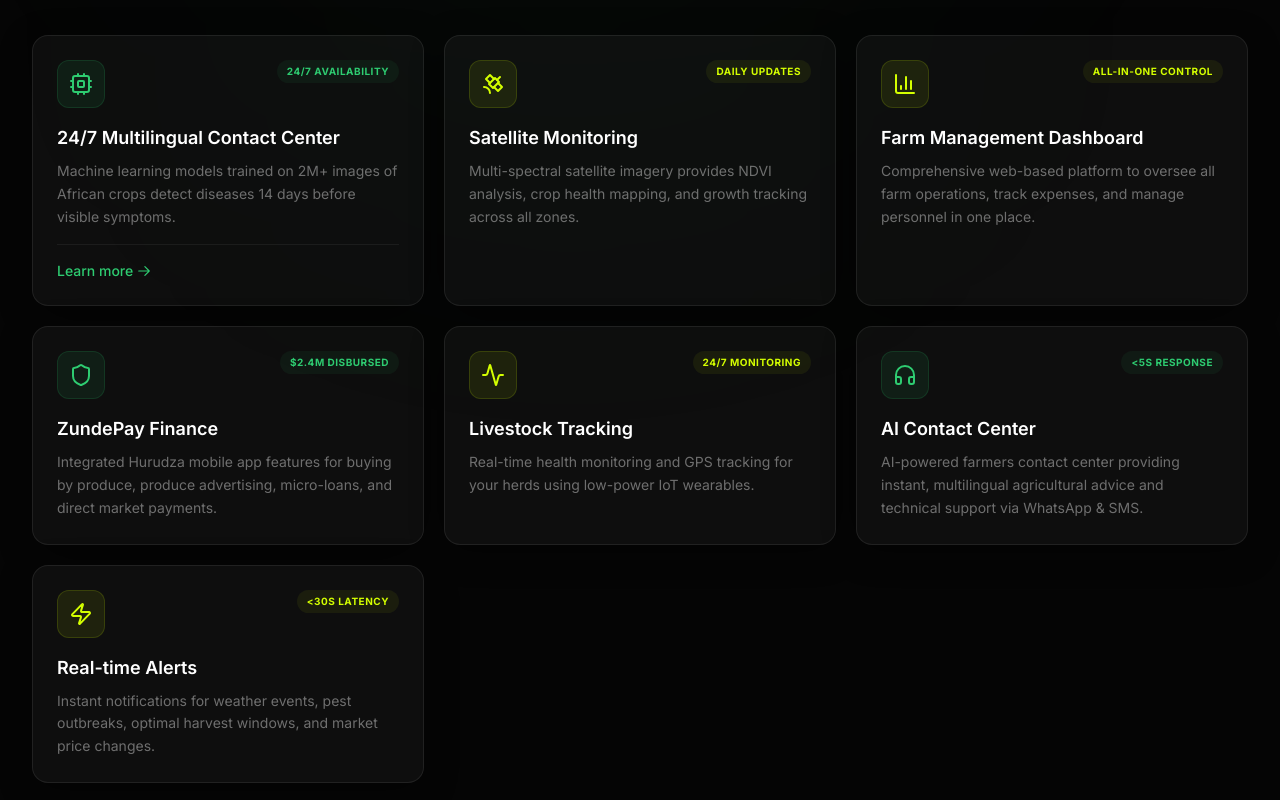
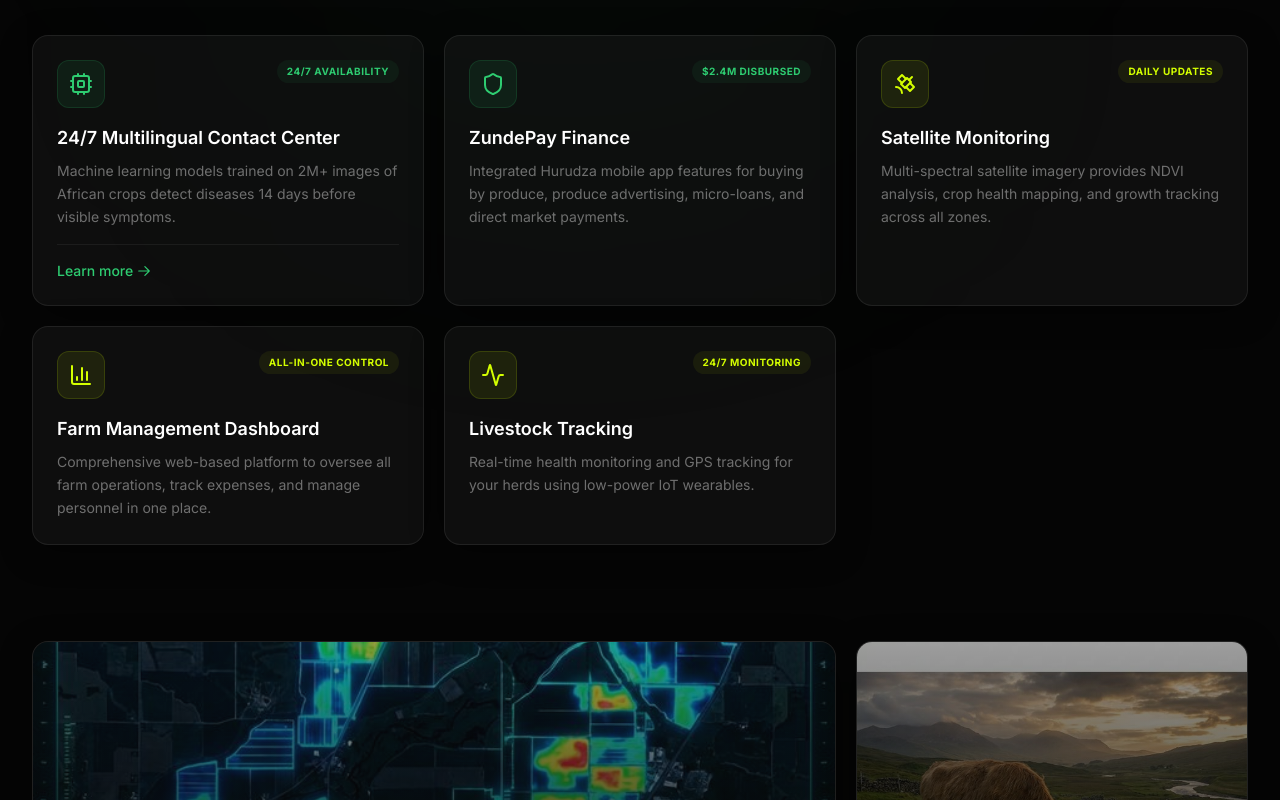
Before and after one commit to ThulaniTheProgrammer/Hurudzaii, a React (Vite) app: page / in a window 1280 px wide. Shown: the part 1680-2480 px from the top of the page. Built offline with nearby package versions, Linux system fonts and the light colour scheme.

Commit message:
Refactor Features Grid: remove specific cards and reprioritize ZundePay

```diff
--- a/src/components/agritech/FeaturesSection.tsx
+++ b/src/components/agritech/FeaturesSection.tsx
@@ -16,6 +16,13 @@ const features = [
     color: '#2ECC71',
   },
   {
+    icon: Shield,
+    title: 'ZundePay Finance',
+    description: 'Integrated Hurudza mobile app features for buying by produce, produce advertising, micro-loans, and direct market payments.',
+    stat: '$2.4M Disbursed',
+    color: '#2ECC71',
+  },
+  {
     icon: Satellite,
     title: 'Satellite Monitoring',
     description: 'Multi-spectral satellite imagery provides NDVI analysis, crop health mapping, and growth tracking across all zones.',
@@ -30,31 +37,10 @@ const features = [
     color: '#D4FF00',
   },
   {
-    icon: Shield,
-    title: 'ZundePay Finance',
-    description: 'Integrated Hurudza mobile app features for buying by produce, produce advertising, micro-loans, and direct market payments.',
-    stat: '$2.4M Disbursed',
-    color: '#2ECC71',
-  },
-  {
     icon: Activity,
     title: 'Livestock Tracking',
     description: 'Real-time health monitoring and GPS tracking for your herds using low-power IoT wearables.',
     stat: '24/7 Monitoring',
-    color: '#D4FF00',
-  },
-  {
-    icon: Headphones,
-    title: 'AI Contact Center',
-    description: 'AI-powered farmers contact center providing instant, multilingual agricultural advice and technical support via WhatsApp & SMS.',
-    stat: '<5s Response',
-    color: '#2ECC71',
-  },
-  {
-    icon: Zap,
-    title: 'Real-time Alerts',
-    description: 'Instant notifications for weather events, pest outbreaks, optimal harvest windows, and market price changes.',
-    stat: '<30s Latency',
     color: '#D4FF00',
   },
 ];
```
